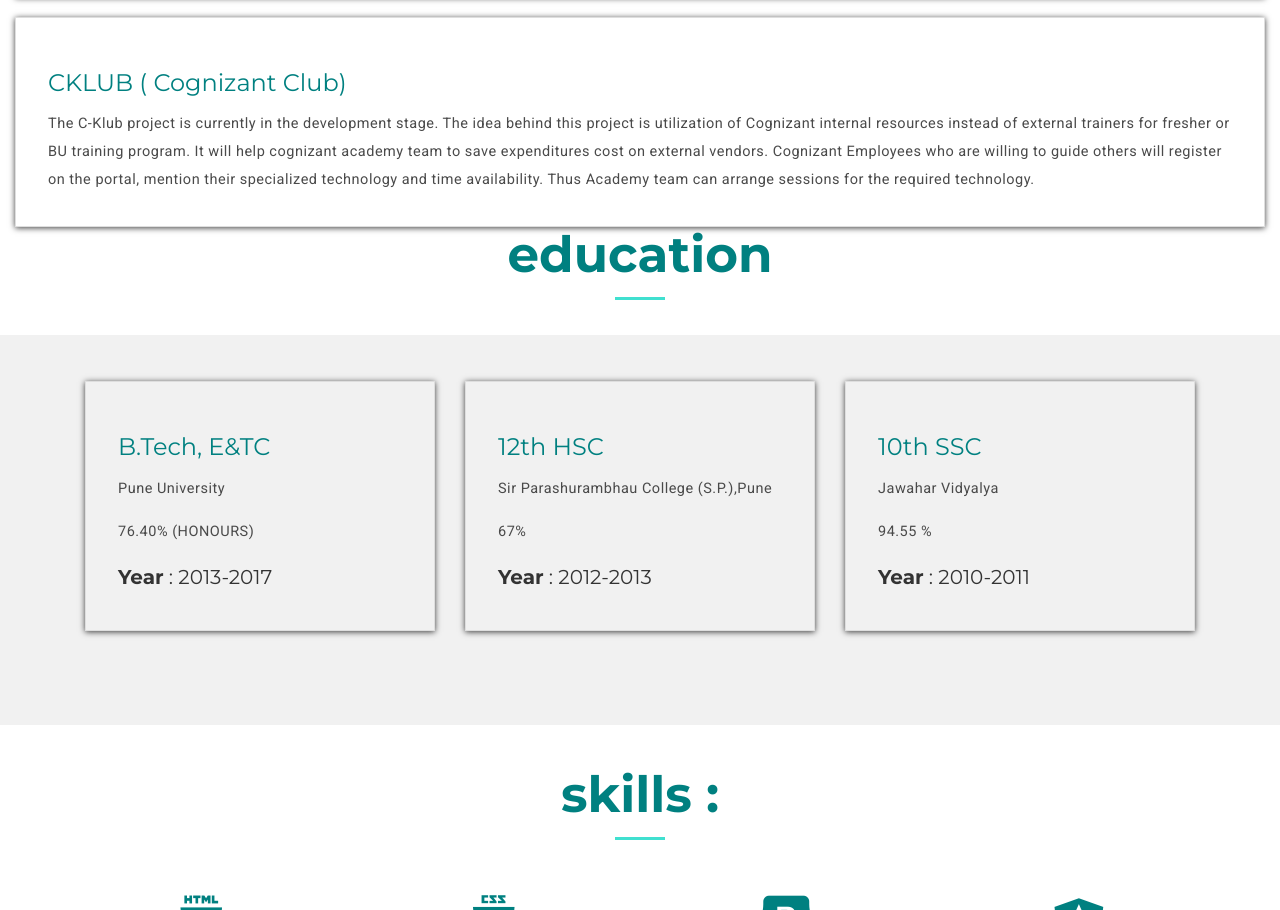
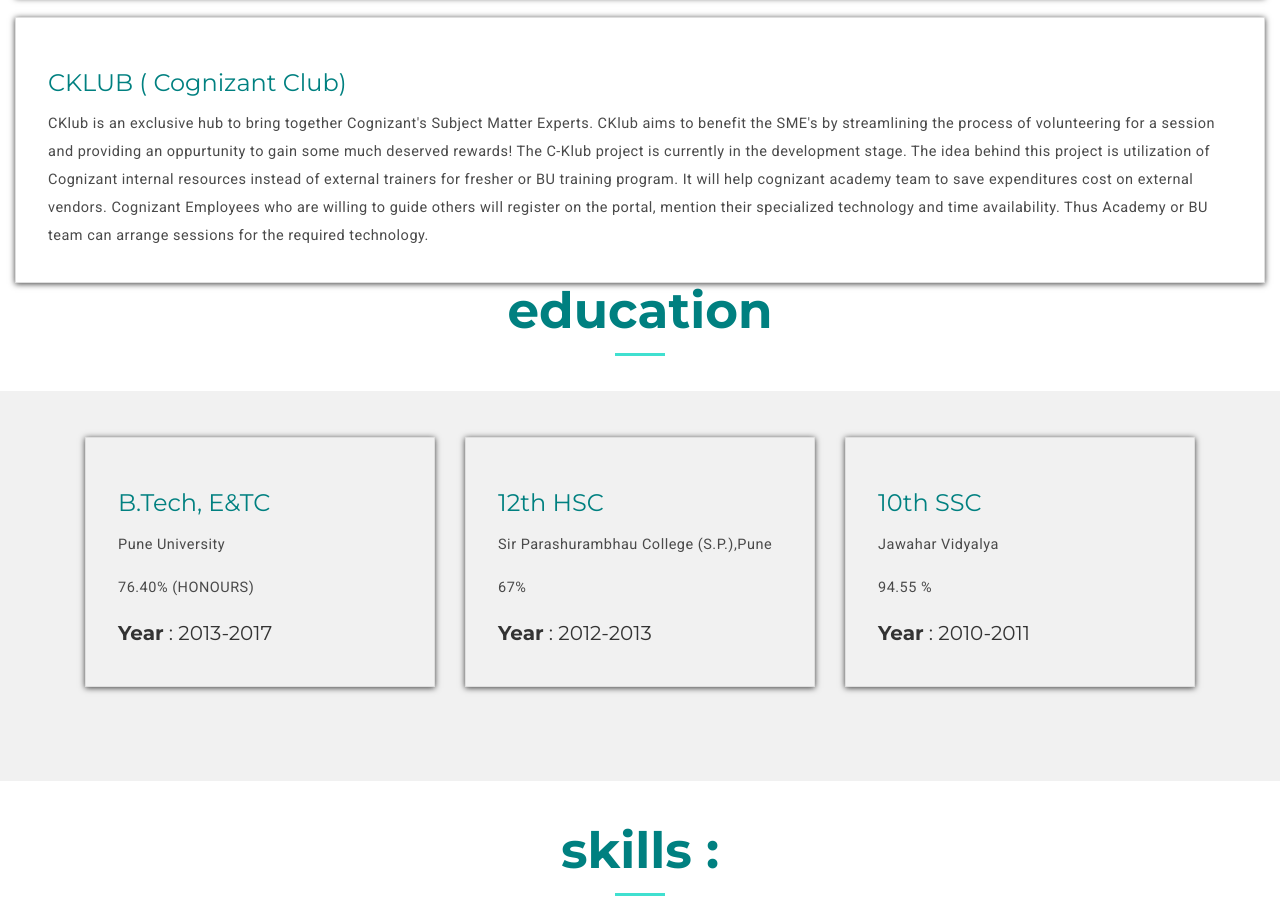
Before and after one commit to abhishekM30/abhishekM30.github.io, a plain HTML site: page index.html in a window 1280 px wide. Shown: the part 2145-3055 px from the top of the page. Drawn offline with nearby package versions, Linux system fonts and the light colour scheme; files whose address does not match are found by name.

Commit message:
Add files via upload

```diff
--- a/index.html
+++ b/index.html
@@ -77,7 +77,7 @@
                 <ul class="nav navbar-nav">
                     <li><a href="#about-me" class="page-scroll">ABOUT</a></li>
                     <li><a href="#portfolio" class="page-scroll">PORTFOLIO</a></li>
-                    <li><a href="#services" class="page-scroll">SERVICES</a></li>
+                    <li><a href="#services" class="page-scroll">SKILLS</a></li>
                     <li><a href="#contact" class="page-scroll">CONTACT</a></li>
                 </ul>
             </div>
@@ -283,11 +283,14 @@
                 <h3 class="heading"></h3>
                 <div class="grid1 wow bounceInUp data-wow-delay=4s" >
                     <h3> CKLUB ( Cognizant Club)</h3>
-                    <p>The C-Klub project is currently in the development stage. The idea behind
+                    <p> CKlub is an exclusive hub to bring together Cognizant's Subject Matter Experts.
+						CKlub aims to benefit the SME's by streamlining the process of volunteering for a session and
+						providing an oppurtunity to gain some much deserved rewards!
+					The C-Klub project is currently in the development stage. The idea behind
 					this project is utilization of Cognizant internal resources instead of external trainers
 					for fresher or BU training program. It will help cognizant academy team to save expenditures cost
 					on external vendors. Cognizant Employees who are willing to guide others will register on the portal,
-					mention their specialized technology and time availability. Thus Academy team can arrange sessions
+					mention their specialized technology and time availability. Thus Academy or BU team can arrange sessions
 					for the required technology. </p>
                 </div>
             </div>
```
